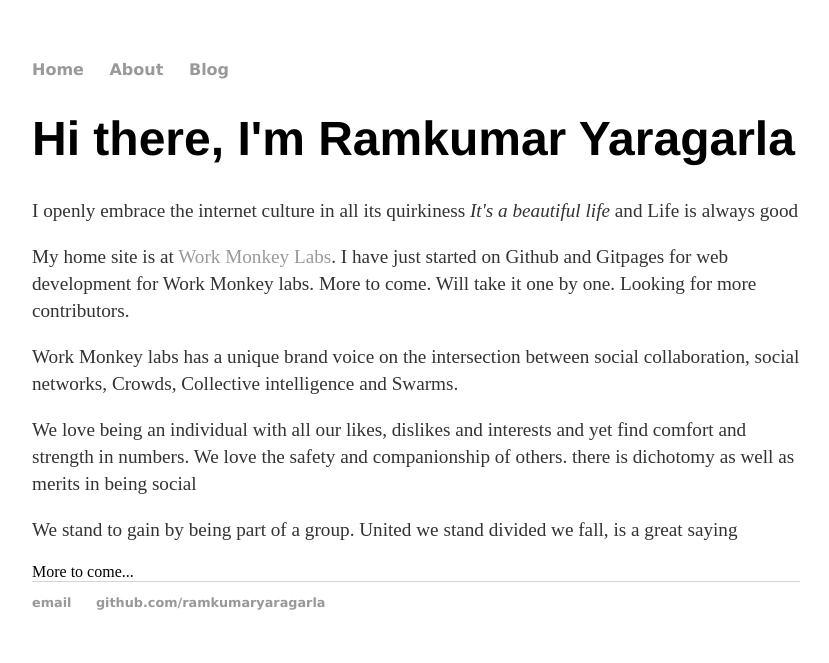
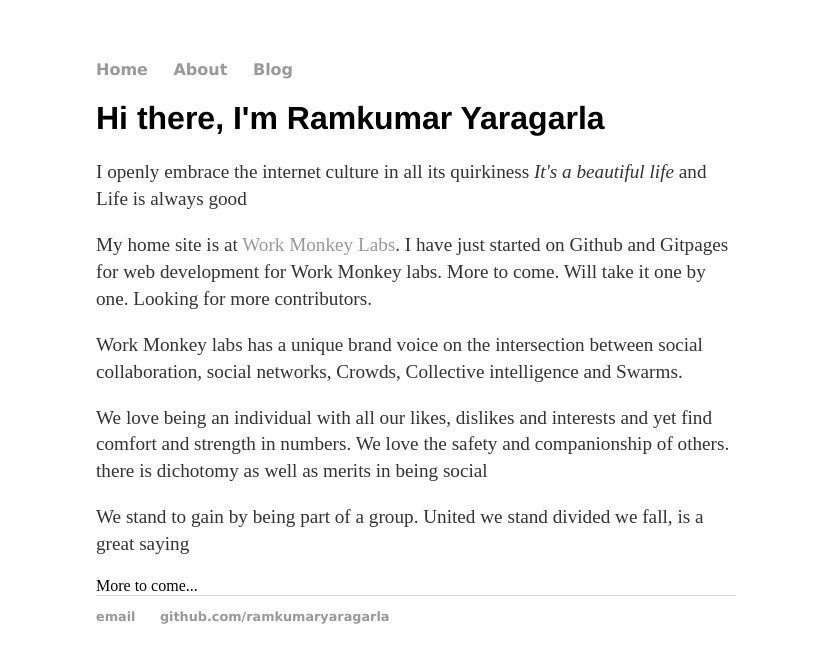
Before and after one commit to RamkumarYaragarla/worko, a Jekyll site: the page built from index.html, in a window 1280 px wide. Shown: the top 663 px of the page, without its empty margins (224-1053 px from the left). Built offline with Jekyll 4.4.1, drawn with Linux system fonts in a browser that asks for light colours.

Commit message:
Update main.css

```diff
--- a/css/main.css
+++ b/css/main.css
@@ -1,6 +1,6 @@
 body {
     margin: 60px auto;
-    width: 60%;
+    width: 50%;
 }
 nav ul, footer ul {
     font-family:'verdana', 'Arial', 'Sans-Serif';
@@ -20,7 +20,7 @@ a:hover {
     text-decoration: underline;
 }
 h1 {
-    font-size: 3em;
+    font-size: 2em;
     font-family:'Helvetica', 'Arial', 'Sans-Serif';
 }
 p {
```
